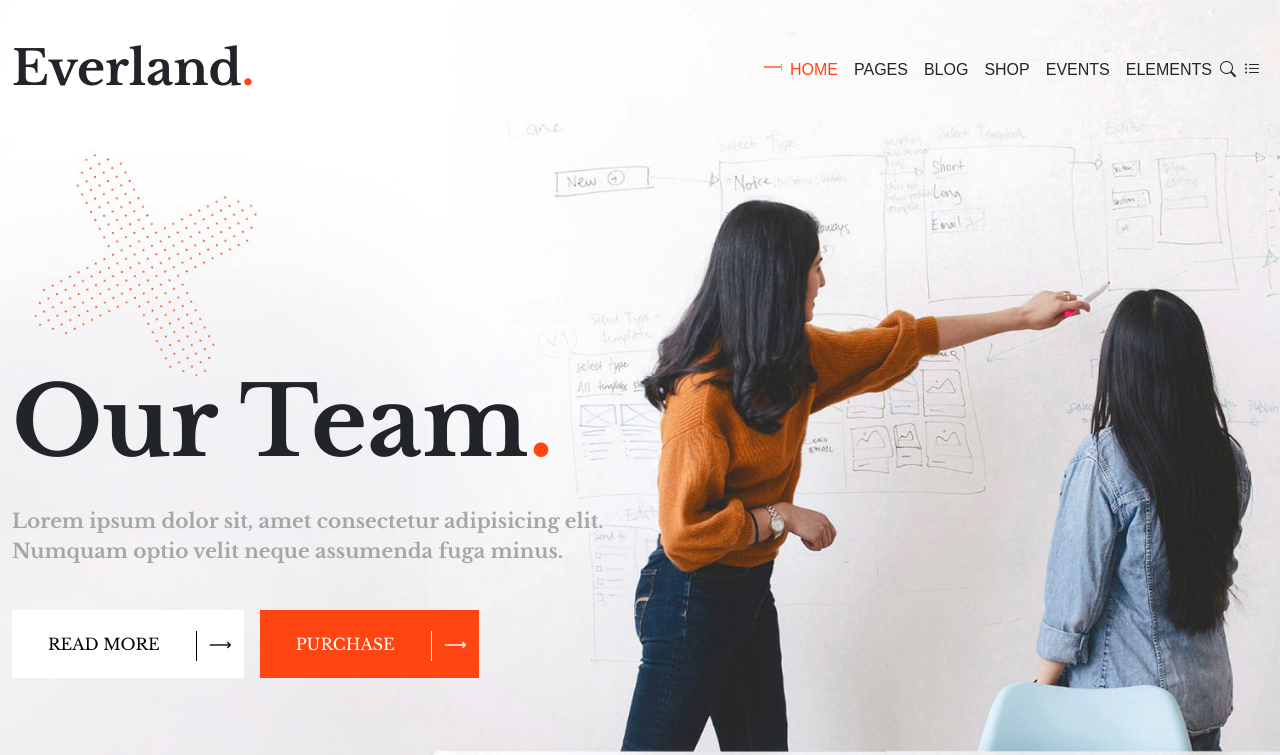
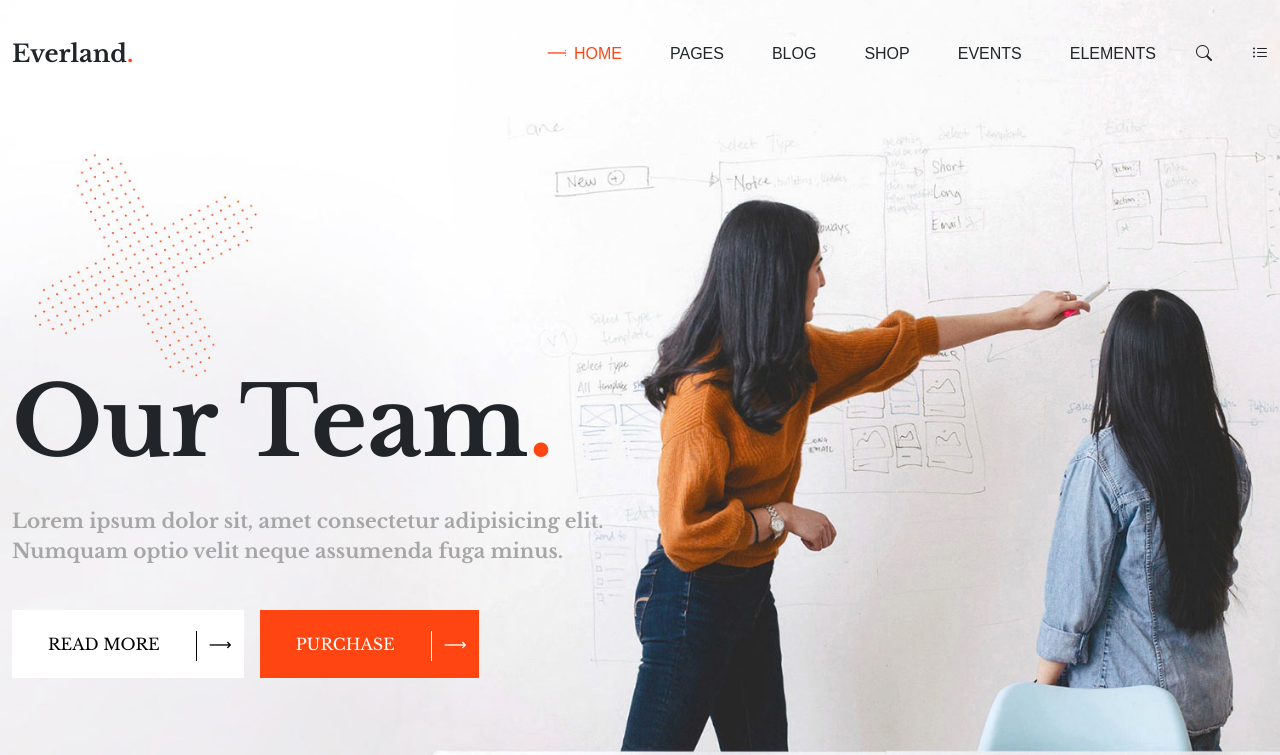
Before and after one commit to AntoCic/proj-html-vuejs, a Vue app: page / in a window 1280 px wide. Shown: the top 755 px of the page. Built offline with nearby package versions, Linux system fonts and the light colour scheme.

Commit message:
FIXED header

```diff
--- a/src/components/AppHeader.vue
+++ b/src/components/AppHeader.vue
@@ -4,12 +4,12 @@
         <div class="d-flex justify-content-between align-items-center">
           <h1 class="sct-title mb-0">Everland</h1>
           <div>
-            <template v-for="link in links">
-              <elm-arrow :class="{ 'active': link === currentPage }" class="me-2" />
-              <a href="#" class="me-2" :class="{ 'active': link === currentPage }">{{ link.toUpperCase() }}</a>
+            <template v-for="link in links" :key="link">
+              <ElmArrowHeader :class="{ 'active': link === currentPage }" class="me-2" />
+              <a href="#" :class="{ 'active': link === currentPage }" @click="store.currentPage = link">{{ link.toUpperCase() }}</a>
             </template>
-            <a href="#" class="me-2"><i class="bi bi-search"></i></a>
-            <a href="#" class="me-2"><i class="bi bi-list-ul"></i></a>
+            <a href="#"><i class="bi bi-search"></i></a>
+            <a href="#" class="me-0"><i class="bi bi-list-ul"></i></a>
           </div>
         </div>
       </div>
@@ -19,10 +19,10 @@
 <script>
 import { store } from '../store.js';
 
-import ElmArrow from './ElmArrow.vue'
+import ElmArrowHeader from './ElmArrowHeader.vue'
 
 export default {
-  components: { ElmArrow },
+  components: { ElmArrowHeader },
   data() {
     return {
       store,
@@ -53,9 +53,15 @@
 .header {
   margin: 40px 0;
   position: absolute;
-  z-index: 1;
+  z-index: 2;
   top: 0;
   left: 0;
+  h1{
+    font-size: 24px;
+  }
+  a{
+    margin-right: 40px;
+  }
 }
 
 .active {
--- a/src/components/ElmArrow.vue
+++ b/src/components/ElmArrow.vue
@@ -1,17 +1,14 @@
 <template>
-  <div>&#10230;</div>
+  <svg xmlns="http://www.w3.org/2000/svg" style="height:20px" fill="#fff">
+    <path
+      d="M4 15a1 1 0 001 1h19.586l-4.292 4.292a1 1 0 001.414 1.414l6-6a.99.99 0 00.292-.702V15c0-.13-.026-.26-.078-.382a.99.99 0 00-.216-.324l-6-6a1 1 0 00-1.414 1.414L24.586 14H5a1 1 0 00-1 1z" />
+  </svg>
 </template>
 
 <style lang="scss" scoped>
-div {
-  display: inline-block;
-  vertical-align: sub;
-  width: 0;
-  transition: width 0.3s;
-  overflow: hidden;
-
-  &.active {
-    width: 1.2em;
+svg {
+  .red {
+    fill: red;
   }
 }
 </style>
--- /dev/null
+++ b/src/components/ElmArrowHeader.vue
@@ -0,0 +1,19 @@
+<template>
+  <div>&#10230;</div>
+</template>
+
+<style lang="scss" scoped>
+div {
+  display: inline-block;
+  vertical-align: middle;
+  width: 0;
+  transition: width 0.3s;
+  overflow: hidden;
+  line-height: 1em;
+  padding-bottom: 4px;
+
+  &.active {
+    width: 1.2em;
+  }
+}
+</style>
```
